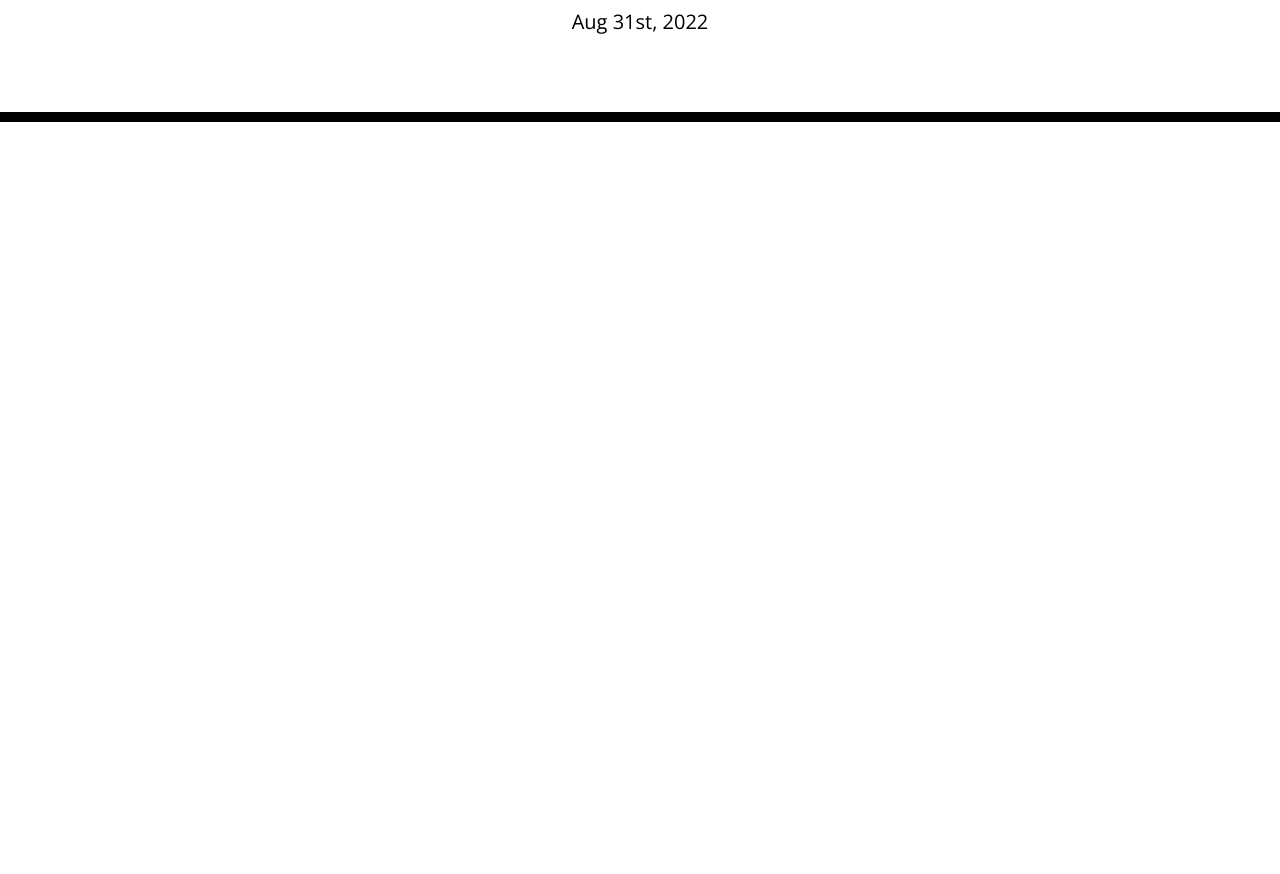
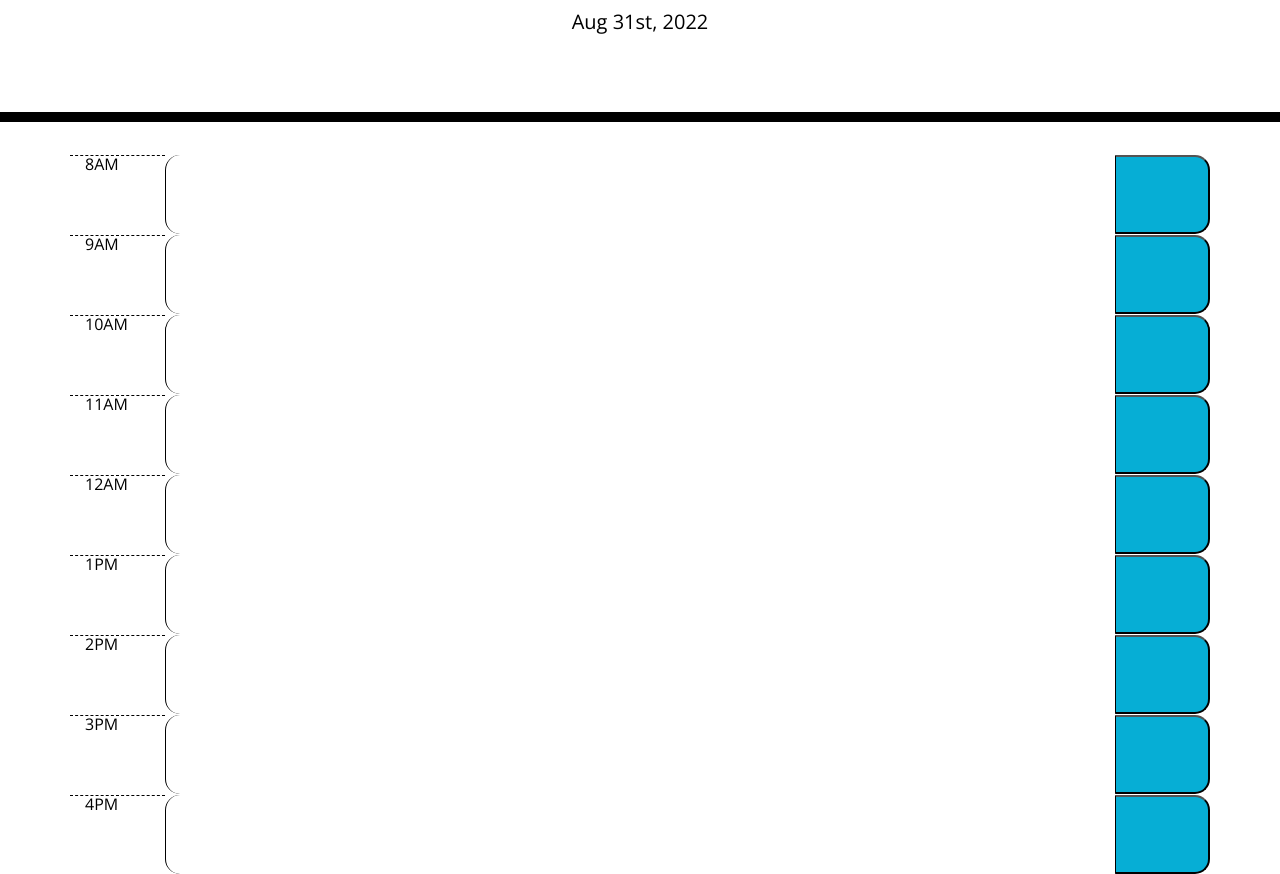
Before and after one commit to IsaacFalcon/WorkDayScheduler, a plain HTML site: page index.html in a window 1280 px wide. Shown: the part 182-1056 px from the top of the page. Before the commit the page ends 800 px from the top, so only its background shows below. Drawn offline with nearby package versions, Linux system fonts and the light colour scheme.

Commit message:
added rows and buttons for full work schedule in HTML

```diff
--- a/index.html
+++ b/index.html
@@ -28,9 +28,62 @@
       <p class="lead">A simple calendar app for scheduling your work day</p>
       <p id="currentDay" class="lead"></p>
     </header>
+
     <div class="container">
-      <!-- Timeblocks go here -->
-      <span class="row"></span>
+      <div id="8am" class="row time-set">
+        <div class="col-md-1 hour"><span id="8">8AM</span></div>
+          <textarea class="col-md-10 time-block"></textarea>
+        <button class="col-md-1 saveBtn"></button>
+      </div>
+
+      <div id="9am" class="row time-set">
+        <div class="col-md-1 hour"><span id="9">9AM</span></div>
+          <textarea class="col-md-10 time-block"></textarea>
+        <button class="col-md-1 saveBtn"></button>
+      </div>
+
+      <div id="10am" class="row time-set">
+        <div class="col-md-1 hour"><span id="10">10AM</span></div>
+          <textarea class="col-md-10 time-block"></textarea>
+        <button class="col-md-1 saveBtn"></button>
+      </div>
+
+      <div id="11am" class="row time-set">
+        <div class="col-md-1 hour"><span id="11">11AM</span></div>
+          <textarea class="col-md-10 time-block"></textarea>
+        <button class="col-md-1 saveBtn"></button>
+      </div>
+
+      <div id="12am" class="row time-set">
+        <div class="col-md-1 hour"><span id="12">12AM</span></div>
+          <textarea class="col-md-10 time-block"></textarea>
+        <button class="col-md-1 saveBtn"></button>
+      </div>
+
+      <div id="1pm" class="row time-set">
+        <div class="col-md-1 hour"><span id="1">1PM</span></div>
+          <textarea class="col-md-10 time-block"></textarea>
+        <button class="col-md-1 saveBtn"></button>
+      </div>
+
+      <div id="2pm" class="row time-set">
+        <div class="col-md-1 hour"><span id="2">2PM</span></div>
+          <textarea class="col-md-10 time-block"></textarea>
+        <button class="col-md-1 saveBtn"></button>
+      </div>
+
+      <div id="3pm" class="row time-set">
+        <div class="col-md-1 hour"><span id="3">3PM</span></div>
+          <textarea class="col-md-10 time-block"></textarea>
+        <button class="col-md-1 saveBtn"></button>
+      </div>
+
+      <div id="4pm" class="row time-set">
+        <div class="col-md-1 hour"><span id="4">4PM</span></div>
+          <textarea class="col-md-10 time-block"></textarea>
+        <button class="col-md-1 saveBtn"></button>
+      </div>
+
     </div>
 
     <script src="https://cdnjs.cloudflare.com/ajax/libs/jquery/3.2.1/jquery.min.js"></script>
```
